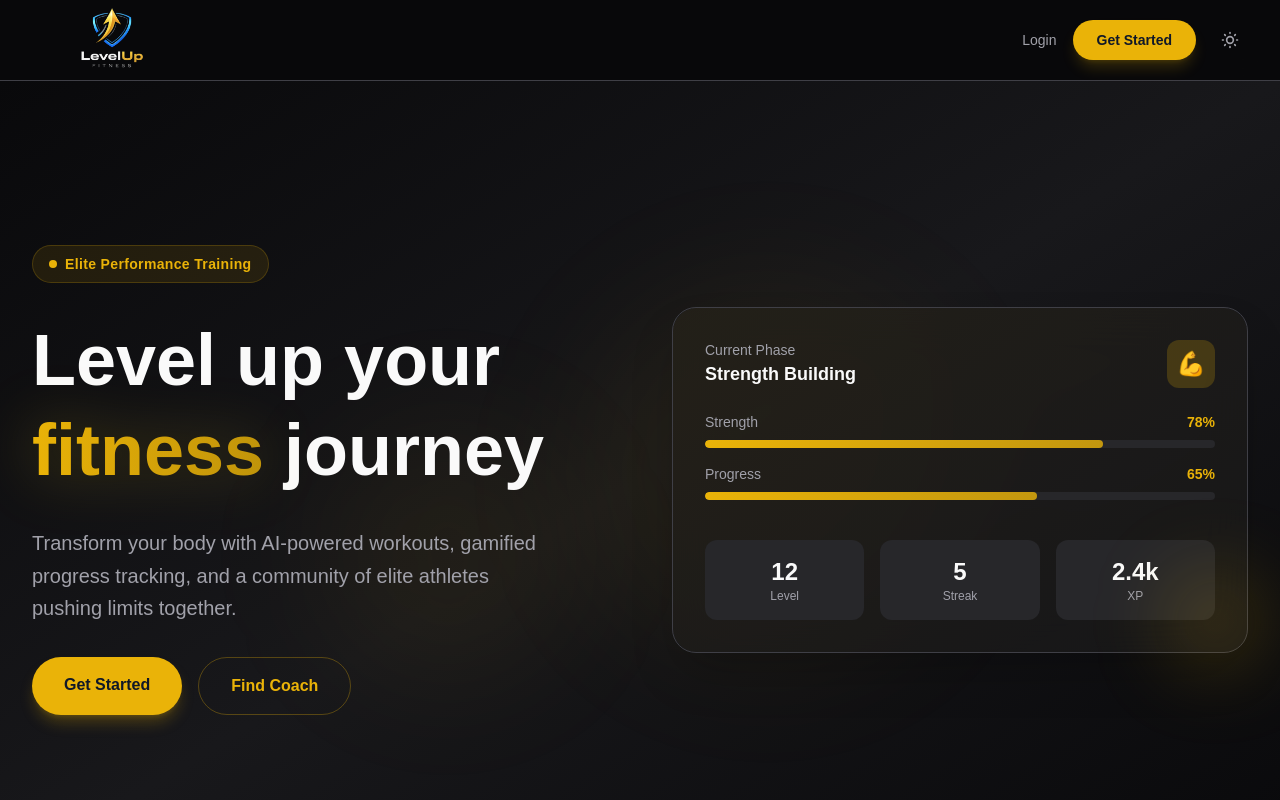
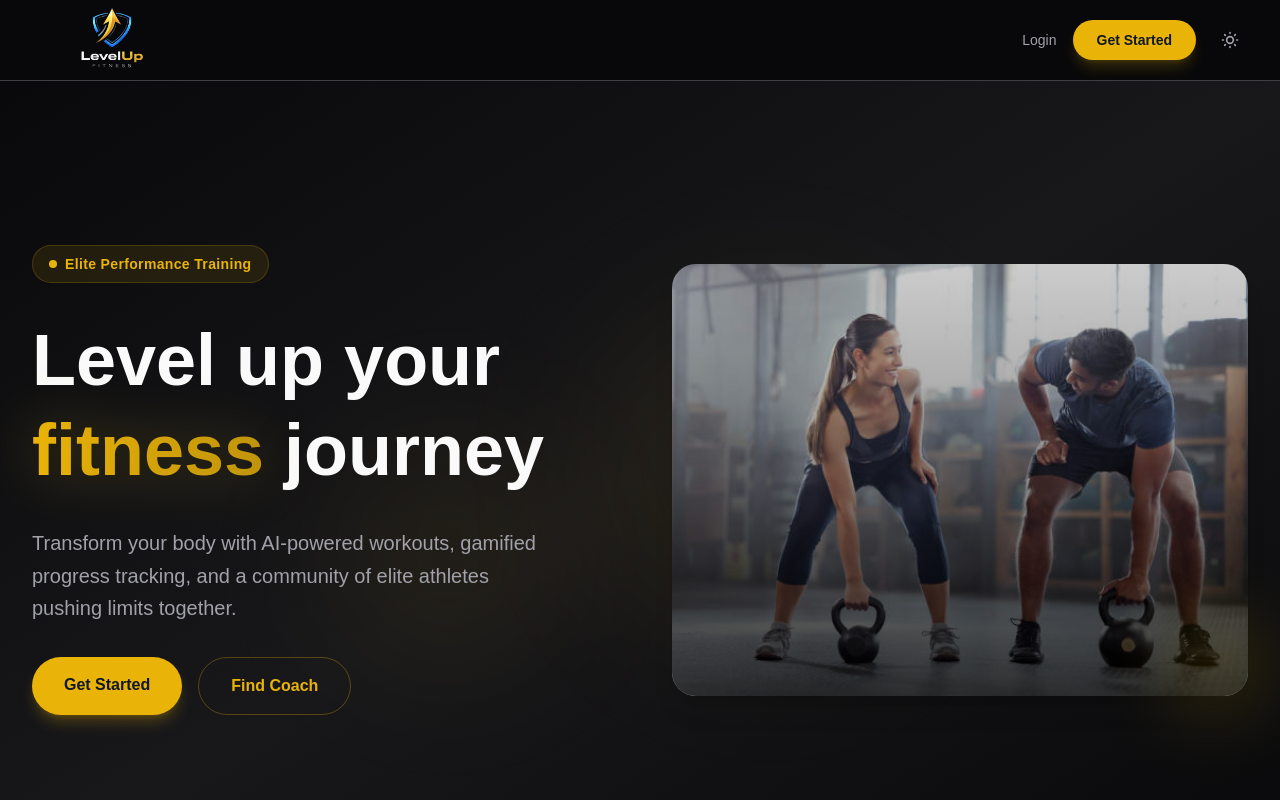
Before and after one commit to aayush23091/level_up_fitness, a Next.js app in the folder frontend/: page / in a window 1280 px wide. Shown: the top 800 px of the page. Built offline with nearby package versions, Linux system fonts and the light colour scheme; no server answers.

Commit message:
hero section img added

```diff
--- a/frontend/app/page.tsx
+++ b/frontend/app/page.tsx
@@ -2,6 +2,7 @@
 
 import React from "react";
 import Link from "next/link";
+import Image from "next/image";
 import LandingNavbar from "./components/LandingNavbar";
 import Logo from "@/components/Logo";
 
@@ -55,57 +56,16 @@ export default function LandingPage() {
               </div>
 
               <div className="relative">
-                <div className="relative bg-card/80 backdrop-blur-xl border border-border rounded-3xl p-8 shadow-2xl">
-                  <div className="absolute inset-0 bg-gradient-to-br from-accent/5 to-transparent rounded-3xl"></div>
-
-                  <div className="relative space-y-6">
-                    <div className="flex items-center justify-between">
-                      <div>
-                        <p className="text-muted text-sm">Current Phase</p>
-                        <p className="text-foreground font-bold text-lg">Strength Building</p>
-                      </div>
-                      <div className="w-12 h-12 rounded-xl bg-accent/20 flex items-center justify-center">
-                        <span className="text-accent text-2xl">💪</span>
-                      </div>
-                    </div>
-
-                    <div className="space-y-4">
-                      <div>
-                        <div className="flex justify-between text-sm mb-2">
-                          <span className="text-muted">Strength</span>
-                          <span className="text-accent font-semibold">78%</span>
-                        </div>
-                        <div className="h-2 bg-card-secondary rounded-full overflow-hidden">
-                          <div className="h-full bg-gradient-to-r from-accent to-accent/80 rounded-full" style={{ width: "78%" }}></div>
-                        </div>
-                      </div>
-
-                      <div>
-                        <div className="flex justify-between text-sm mb-2">
-                          <span className="text-muted">Progress</span>
-                          <span className="text-accent font-semibold">65%</span>
-                        </div>
-                        <div className="h-2 bg-card-secondary rounded-full overflow-hidden">
-                          <div className="h-full bg-gradient-to-r from-accent to-accent/80 rounded-full" style={{ width: "65%" }}></div>
-                        </div>
-                      </div>
-                    </div>
-
-                    <div className="grid grid-cols-3 gap-4 pt-4">
-                      <div className="bg-card-secondary rounded-xl p-4 text-center">
-                        <p className="text-2xl font-bold text-foreground">12</p>
-                        <p className="text-xs text-muted">Level</p>
-                      </div>
-                      <div className="bg-card-secondary rounded-xl p-4 text-center">
-                        <p className="text-2xl font-bold text-foreground">5</p>
-                        <p className="text-xs text-muted">Streak</p>
-                      </div>
-                      <div className="bg-card-secondary rounded-xl p-4 text-center">
-                        <p className="text-2xl font-bold text-foreground">2.4k</p>
-                        <p className="text-xs text-muted">XP</p>
-                      </div>
-                    </div>
-                  </div>
+                <div className="group relative rounded-3xl overflow-hidden shadow-xl aspect-[4/5] sm:aspect-[5/4] lg:aspect-[4/3]">
+                  <Image
+                    src="/hero.jpg"
+                    alt="Athlete training for peak performance"
+                    fill
+                    priority
+                    sizes="(max-width: 1024px) 100vw, 50vw"
+                    className="object-cover object-center transition-transform duration-700 ease-out group-hover:scale-105"
+                  />
+                  <div className="absolute inset-0 bg-gradient-to-t from-black/60 via-black/10 to-transparent dark:from-black/80 dark:via-black/40 dark:to-black/20"></div>
                 </div>
 
                 <div className="absolute -bottom-4 -right-4 w-24 h-24 bg-accent/20 rounded-full blur-2xl"></div>
```
Also changed, not shown: frontend/public/hero.jpg (added).
